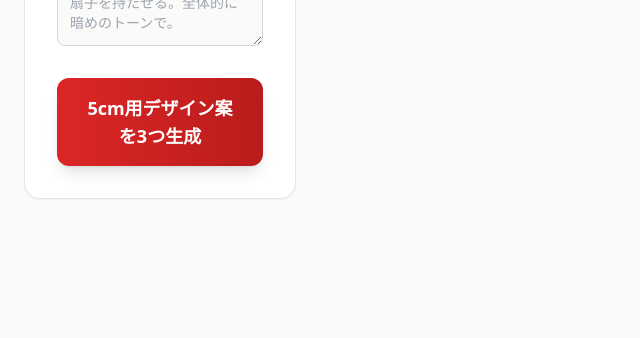
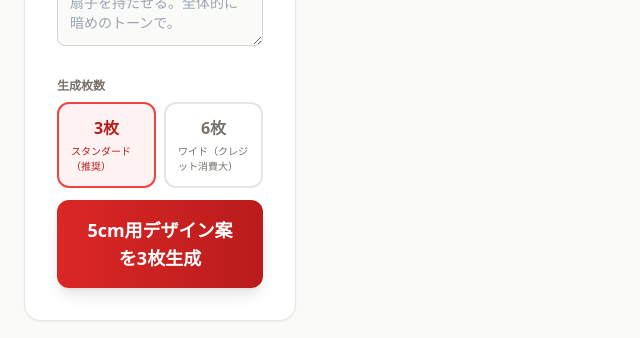
Before and after one commit to yukito-takeuchi/darumaAI-project, a React (Vite) app: page / in a window 1280 px wide. Shown: the part 1419-1757 px from the top of the page, without its empty margins (0-640 px from the left). Before the commit the page ends 1698 px from the top, so only its background shows below. Built offline with nearby package versions, Linux system fonts and the light colour scheme; no server answers.

Commit message:
微修正

```diff
--- a/components/DesignForm.tsx
+++ b/components/DesignForm.tsx
@@ -13,6 +13,7 @@ export const DesignForm: React.FC<DesignFormProps> = ({ onGenerate, status }) =>
   const [glossy, setGlossy] = useState(true);
   const [brandColorEnabled, setBrandColorEnabled] = useState<[boolean, boolean, boolean]>([false, false, false]);
   const [brandColors, setBrandColors] = useState<[string, string, string]>(['#E60012', '#FFFFFF', '#000000']);
+  const [patternCount, setPatternCount] = useState<3 | 6>(3);
   const [referenceImages, setReferenceImages] = useState<ReferenceImage[]>([]);
   const [isDragging, setIsDragging] = useState(false);
 
@@ -74,6 +75,7 @@ export const DesignForm: React.FC<DesignFormProps> = ({ onGenerate, status }) =>
       brandColors: brandColorEnabled.some(e => e)
         ? brandColors.filter((_, i) => brandColorEnabled[i])
         : undefined,
+      patternCount,
       referenceImages
     });
   };
@@ -322,8 +324,32 @@ export const DesignForm: React.FC<DesignFormProps> = ({ onGenerate, status }) =>
           </div>
         </div>
 
-        {/* Submit Action */}
-        <div className="pt-2">
+        {/* Pattern Count & Submit */}
+        <div className="pt-2 space-y-3">
+          {/* 枚数切り替え */}
+          <div>
+            <p className="text-xs font-bold text-stone-500 mb-2">生成枚数</p>
+            <div className="grid grid-cols-2 gap-2">
+              {([3, 6] as const).map(n => (
+                <label key={n} className={`
+                  cursor-pointer border-2 rounded-xl p-3 flex flex-col items-center gap-1 transition-all
+                  ${patternCount === n ? 'border-red-500 bg-red-50 text-red-700' : 'border-stone-200 hover:border-stone-300 text-stone-500'}
+                `}>
+                  <input
+                    type="radio"
+                    name="patternCount"
+                    value={n}
+                    checked={patternCount === n}
+                    onChange={() => setPatternCount(n)}
+                    className="hidden"
+                  />
+                  <span className="font-bold text-base">{n}枚</span>
+                  <span className="text-[10px]">{n === 3 ? 'スタンダード（推奨）' : 'ワイド（クレジット消費大）'}</span>
+                </label>
+              ))}
+            </div>
+          </div>
+
           <button
             type="submit"
             disabled={isGenerating}
@@ -343,7 +369,7 @@ export const DesignForm: React.FC<DesignFormProps> = ({ onGenerate, status }) =>
                 {size}デザイン案を生成中...
               </span>
             ) : (
-              `${size}用デザイン案を3つ生成`
+              `${size}用デザイン案を${patternCount}枚生成`
             )}
           </button>
         </div>
--- a/services/geminiService.ts
+++ b/services/geminiService.ts
@@ -78,8 +78,8 @@ export const generateDarumaDesigns = async (
     characterDescription = await extractCharacterDescription(ai, request.referenceImages);
   }
 
-  // Step 2: テキスト記述を使って3枚並列生成
-  const patternCount = 3;
+  // Step 2: 指定枚数を並列生成
+  const patternCount = request.patternCount ?? 3;
   const promises = [];
   for (let i = 0; i < patternCount; i++) {
     promises.push(generateSinglePattern(ai, request, i, characterDescription));
--- a/types.ts
+++ b/types.ts
@@ -11,6 +11,7 @@ export interface DesignRequest {
   size: '5cm' | '11cm';
   glossy: boolean;
   brandColors?: string[];
+  patternCount: 3 | 6;
   referenceImages: ReferenceImage[];
 }
 
```
